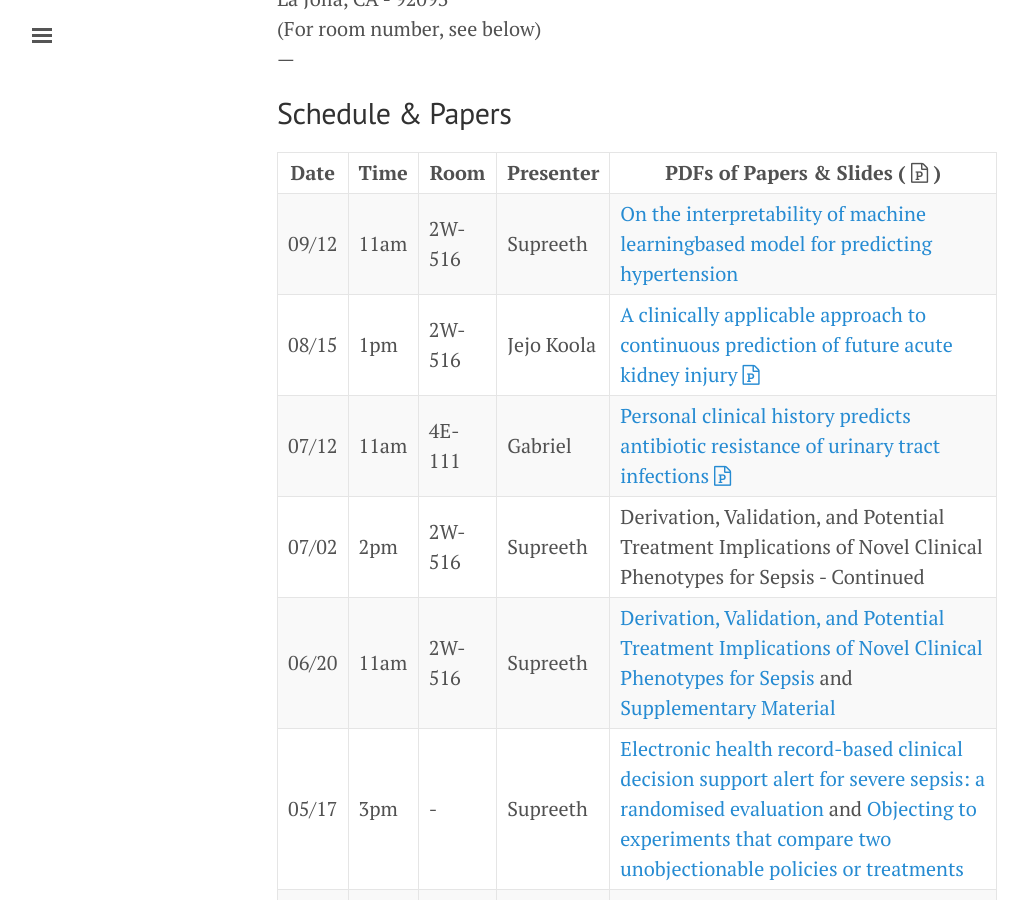
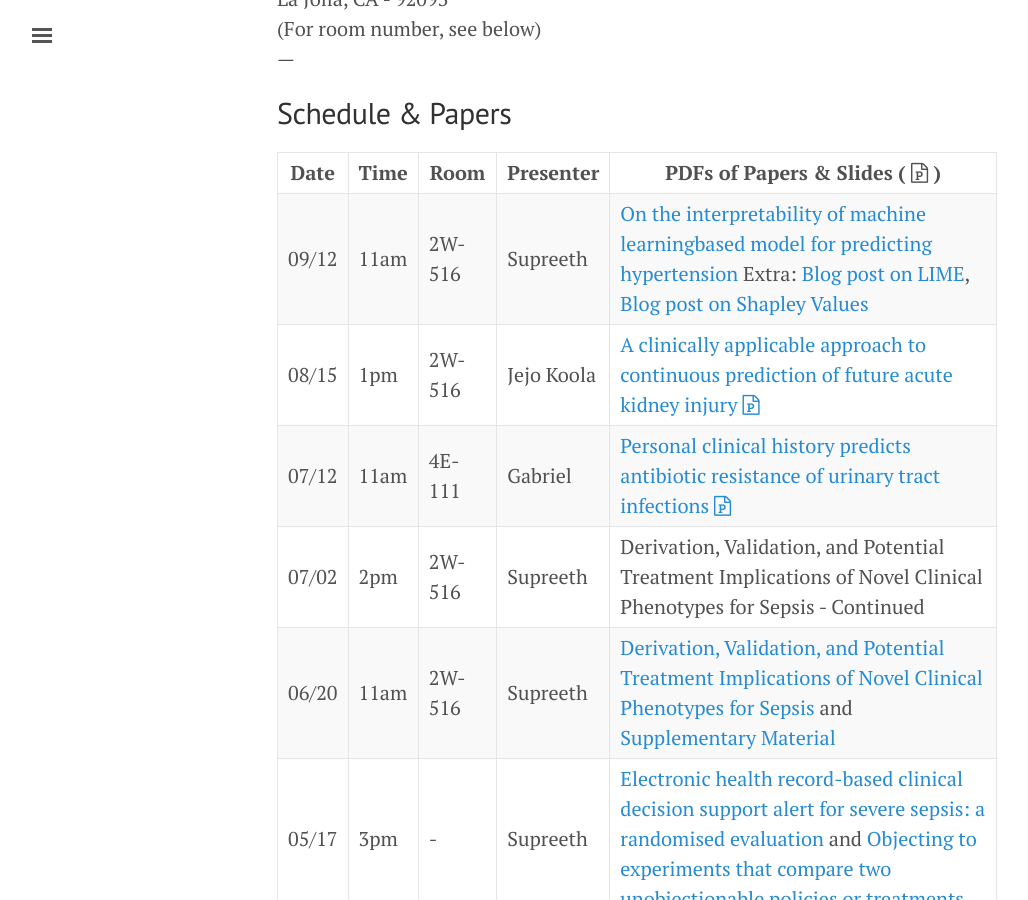
Before and after one commit to NematiLab/bmijc, a Jekyll site: the page built from index.md, in a window 1280 px wide and 900 px high, scrolled down 575 px. Shown: the whole window, without its empty margins (3-1031 px from the left). Built offline with Jekyll 4.4.1, drawn with Linux system fonts in a browser that asks for light colours; nearby versions of some CDN libraries.

```diff
--- a/index.md
+++ b/index.md
@@ -30,7 +30,7 @@
 
 Date | Time    | Room | Presenter | PDFs of Papers & Slides ( <i class='fa fa-file-powerpoint-o'></i> )
 --- | --- | --- | --- | ---
-09/12 | 11am | 2W-516 | Supreeth | [On the interpretability of machine learningbased model for predicting hypertension]({{ site.baseurl }}/assets/091219_paper.pdf){:target="_blank"}
+09/12 | 11am | 2W-516 | Supreeth | [On the interpretability of machine learningbased model for predicting hypertension]({{ site.baseurl }}/assets/091219_paper.pdf){:target="_blank"} Extra: [Blog post on LIME](https://homes.cs.washington.edu/~marcotcr/blog/lime/){:target="_blank"}, [Blog post on Shapley Values](https://towardsdatascience.com/one-feature-attribution-method-to-supposedly-rule-them-all-shapley-values-f3e04534983d){:target="_blank"}
 08/15 | 1pm | 2W-516 | Jejo Koola |  [A clinically applicable approach to continuous prediction of future acute kidney injury]({{ site.baseurl }}/assets/081519_paper.pdf){:target="_blank"} [<i class='fa fa-file-powerpoint-o'></i>]({{ site.baseurl }}/assets/081519_slides.pptx)
 07/12 | 11am | 4E-111 | Gabriel |  [Personal clinical history predicts antibiotic resistance of urinary tract infections]({{ site.baseurl }}/assets/071219_paper.pdf){:target="_blank"} [<i class='fa fa-file-powerpoint-o'></i>]({{ site.baseurl }}/assets/071219_slides.pptx)
 07/02 | 2pm | 2W-516 | Supreeth |  Derivation, Validation, and Potential Treatment Implications of Novel Clinical Phenotypes for Sepsis - Continued
```
